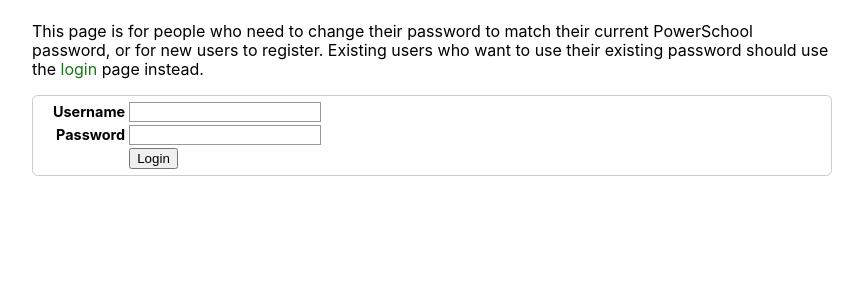
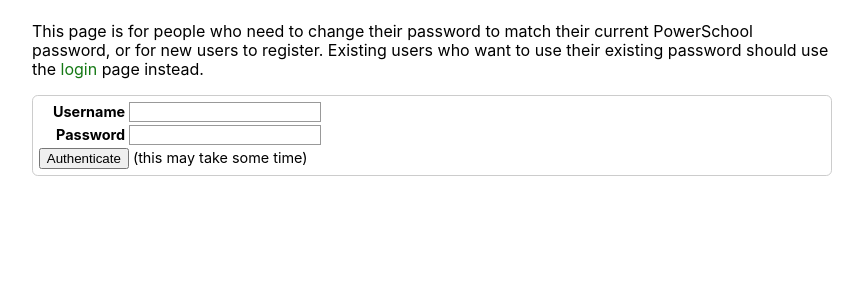
Before and after one commit to runxiyu/mentorweb, a Flask app: page /psauth in a window 1280 px wide. Shown: the part 74-374 px from the top of the page, without its empty margins (208-1071 px from the left). Run offline with Flask 3, Linux system fonts and the light colour scheme.

Commit message:
Add "this may take some time" and change psauth button to "authenticate"

```diff
--- a/templates/psauth.html
+++ b/templates/psauth.html
@@ -30,8 +30,8 @@
 			<input type="password" id="password" name="password" required /><br />
 		</li>
 		<li>
-			<label></label>
-		    <input type="submit" value="Login"/>
+		    <input type="submit" value="Authenticate"/>
+		     (this may take some time)
 		</li>
 	</ul>
 	{{note}}
```
